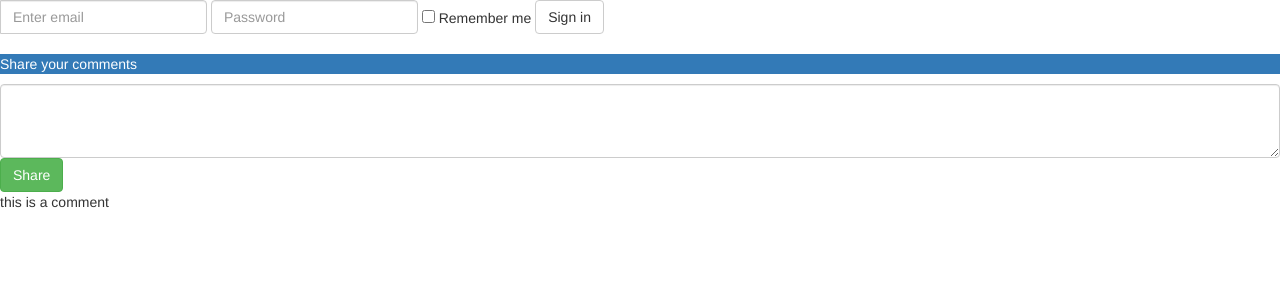
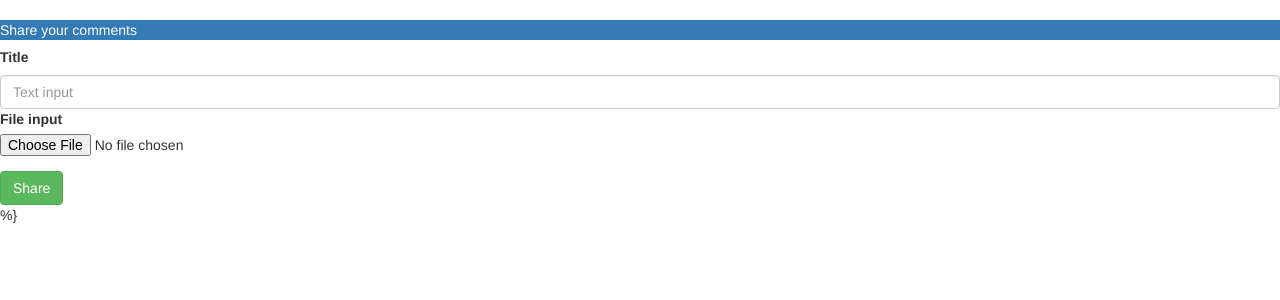
Before and after one commit to mehmetkayaalp/TenGaG, a Django app: page / in a window 1280 px wide. Shown: the top 300 px of the page. Run offline with Django 3.2, Linux system fonts and the light colour scheme; data comes from the database, SQL or seed files in the repository; both versions use the stored data as it was after the commit; some libraries are stand-ins or nearby versions.

```diff
--- a/tenGag/forms.py
+++ b/tenGag/forms.py
@@ -2,9 +2,16 @@ __author__ = 'mehmet'
 
 from django import forms
 from tenGag.models import CommentInfo
+from tenGag.models import Gag
 
 
 class CommentForm(forms.ModelForm):
     class Meta:
         model = CommentInfo
-        fields = ['commentName']
+        fields = ['commentContent']
+
+
+class GagForm(forms.ModelForm):
+    class Meta:
+        model = Gag
+        fields = ['title', 'image']
--- a/tenGag/models.py
+++ b/tenGag/models.py
@@ -1,10 +1,19 @@
 from django.db import models
 
+
+class Gag (models.Model):
+    title = models.TextField(max_length=20)
+    image = models.ImageField(upload_to='gag', null=True)
+
+    def __unicode__(self):
+        return u'title: %s, image: %s' % (self.title,self.image)
 
 class CommentInfo (models.Model):
 
     commentContent = models.TextField(max_length=200)
-#   date = models.DateField(auto_now_add=True)
+    gag = models.ForeignKey(Gag, null=True)
+
+#   date = models.DateField(auto_now_add=True, null=True)
 
 # class Vote (models.Model):
 #    comment = models.ForeignKey(CommentInfo)
--- a/tenGag/templates/commentPage.html
+++ b/tenGag/templates/commentPage.html
@@ -11,42 +11,37 @@
 
 <body>
 
-<form class="form-inline" role="form">
-  <div class="form-group">
-    <div class="input-group">
-      <label class="sr-only" for="exampleInputEmail2">Email address</label>
-      <input type="email" class="form-control" id="exampleInputEmail2" placeholder="Enter email">
-    </div>
-  </div>
-  <div class="form-group">
-    <label class="sr-only" for="exampleInputPassword2">Password</label>
-    <input type="password" class="form-control" id="exampleInputPassword2" placeholder="Password">
-  </div>
-  <div class="checkbox">
-    <label>
-      <input type="checkbox"> Remember me
-    </label>
-  </div>
-  <button type="submit" class="btn btn-default">Sign in</button>
+    <form role="form">
+
+    </form>
+
+<form role="form">
+
 </form>
-
 <br>
 
 <p class="bg-primary">Share your comments</p>
 
 <form method="POST" name="htmlForm">{% csrf_token %}
+    <h5><b>Title</b></h5>
+    <input type="text" class="form-control" placeholder="Text input" name="title">
+    <div class="form-group">
+        <label for="exampleInputFile">File input</label>
+        <input type="file" id="exampleInputFile" name="image">
+    </div>
 
-    <textarea class="form-control" name="commentName" rows="3"></textarea>
 
     <button type="submit" class="btn btn-success">Share</button>
 
 </form>
 
-    {% for comment in comments%}
+    {% for gag in gags%}
     <tr>
-        <td><p>{{comment.commentContent}}</p></td>
+        <td><p>{{gag.title}}</p></td>
    </tr>
     {% endfor %}
+
+%}
 
 
 </body>
--- a/tenGag/views.py
+++ b/tenGag/views.py
@@ -1,7 +1,8 @@
 from django.shortcuts import render
 from tenGag.models import CommentInfo
+from tenGag.models import Gag
 from tenGag.forms import CommentForm
-
+from tenGag.forms import GagForm
 
 def show_comment(request):
     form = CommentForm()
@@ -13,6 +14,16 @@ def show_comment(request):
     comments = CommentInfo.objects.all()
     return render(request, 'commentPage.html', {'form': form, 'comments': comments})
 
+def add_gag(request):
+    form = GagForm()
+    if request.POST:
+        form = GagForm(request.POST)
+        if form.is_valid():
+            form.save()
+
+    gags = Gag.objects.all()
+    print "entered add_gag"
+    return render(request, 'commentPage.html', {'form': form, 'gags': gags})
 
 #def count_votes(request):
 #    comment_number = CommentInfo.objects.count()
```
Also changed, not shown: tenGag/static/css/drag_and_drop.css (added, +19 -0 lines), tenGag/static/js/drag_and_drop.js (added, +41 -0 lines), db.sqlite3, tenGag/static/css/main.css (deleted).
